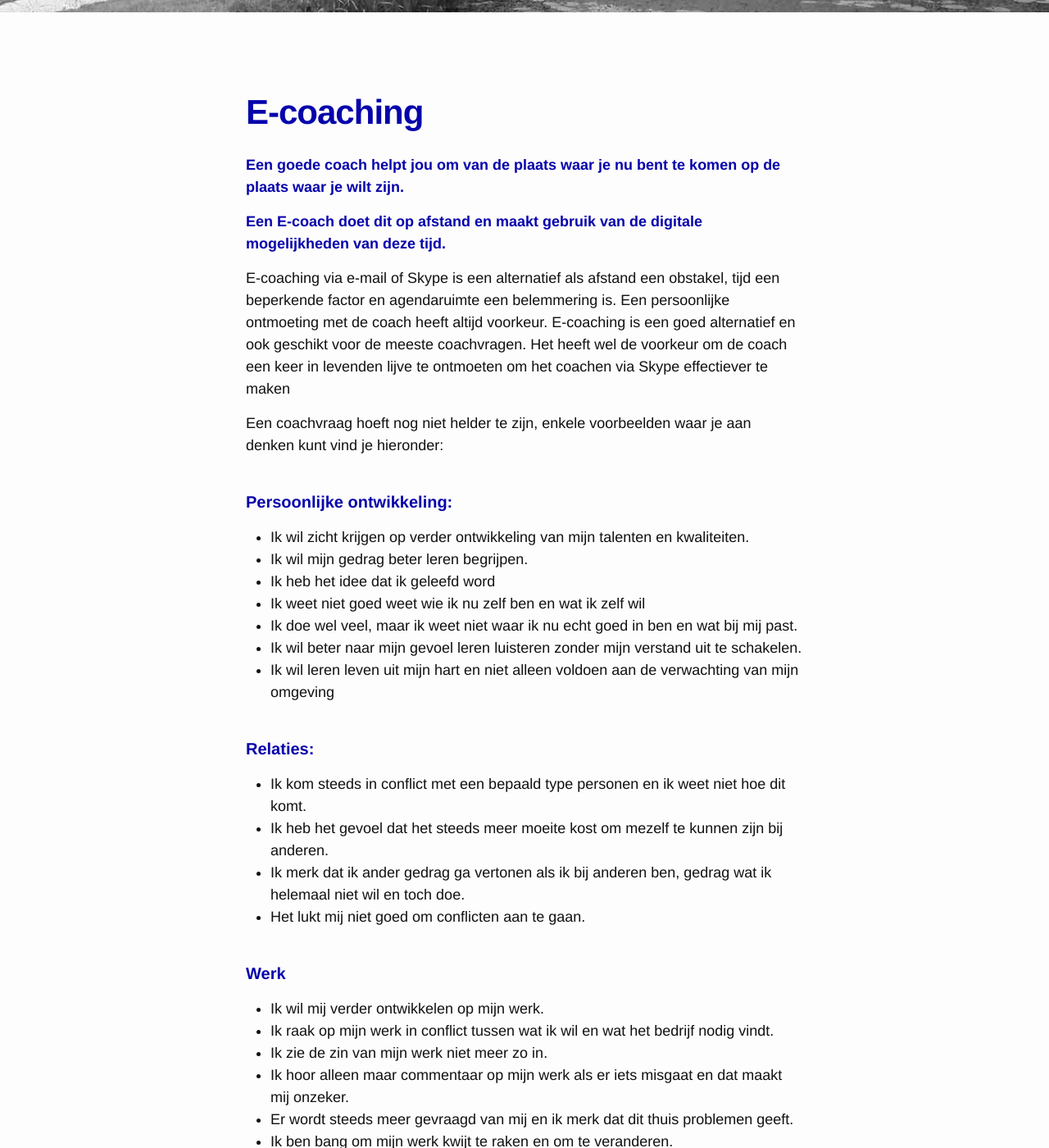
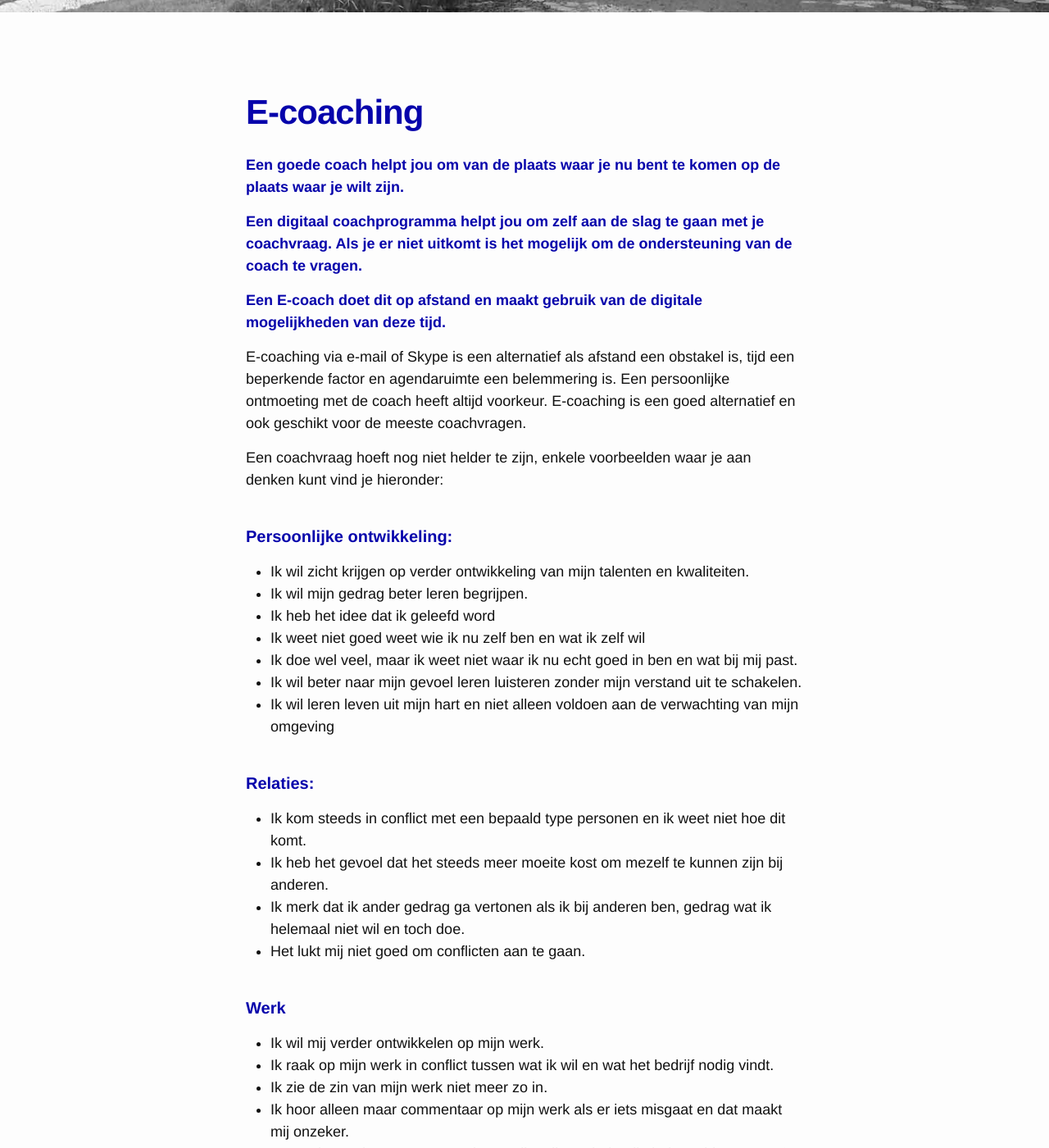
Before and after one commit to keesneven/keesneven.github.io, a Jekyll site: the page built from d_e-coaching.md, in a window 1280 px wide and 1400 px high, scrolled down 485 px. Shown: the whole window at 82% size. Built offline with Jekyll 4.4.1, drawn with Linux system fonts in a browser that asks for light colours; nearby versions of some CDN libraries; some of the changed text lies outside the part shown.

Commit message:
Update d_e-coaching.md

```diff
--- a/d_e-coaching.md
+++ b/d_e-coaching.md
@@ -4,17 +4,18 @@ title: E-coaching
 permalink: /diensten/e-coaching/
 img-path: /assets/img/bg2.jpg
 
-meta-desc: Met digitale media is het goed mogelijk om te coachen.
-meta-tags: e-coach, skype, facetime, coachingsvraag, persoonstype, conflicten, ondersteuning, coachingstraject, streefdoelen, moderne coach, tijd als obstakel, talent, kwaliteiten
+meta-desc: Met digitale media is het goed mogelijk om te coachen. Digitale Coachprogramma's kunnen helpen om het onderwerp
+meta-tags: e-coach, skype, facetime, coachingsvraag, persoonstype, conflicten, ondersteuning, coachingstraject, streefdoelen, moderne coach, tijd als obstakel, talent, kwaliteiten, coachprogamma, digitaal
 ---
 
 **Een goede coach helpt jou om van de plaats waar je nu bent te komen op de plaats waar je wilt zijn.**
 
+**Een digitaal coachprogramma helpt jou om zelf aan de slag te gaan met je coachvraag. Als je er niet uitkomt is het mogelijk om de ondersteuning van de coach te vragen.**
+
 **Een E-coach doet dit op afstand en maakt gebruik van de digitale mogelijkheden van deze tijd.**
 
-E-coaching via e-mail of Skype is een alternatief als afstand een obstakel, tijd een beperkende factor en agendaruimte een belemmering is.
+E-coaching via e-mail of Skype is een alternatief als afstand een obstakel is, tijd een beperkende factor en agendaruimte een belemmering is.
 Een persoonlijke ontmoeting met de coach heeft altijd voorkeur. E-coaching is een goed alternatief en ook geschikt voor de meeste coachvragen.
-Het heeft wel de voorkeur om de coach een keer in levenden lijve te ontmoeten om het coachen via Skype effectiever te maken
 
 Een coachvraag hoeft nog niet helder te zijn, enkele voorbeelden waar je aan denken kunt vind je hieronder:
 
@@ -45,7 +46,7 @@ Een coachvraag hoeft nog niet helder te zijn, enkele voorbeelden waar je aan den
 
 #### Zingeving:
 - Ik wil van betekenis zijn en wil ontdekken wat bij mij past
-het lukt mij niet om mijn geloof een plaats te geven in mijn dagelijks leven.
+- het lukt mij niet om mijn geloof een plaats te geven in mijn dagelijks leven.
 - Ik twijfel steeds of ik wel op de goede plaats bezig ben
 - Ik heb het niet meer naar mijn zin.
 
```
Also changed, not shown: other parts of d_e-coaching.md (+1 -1 lines).
